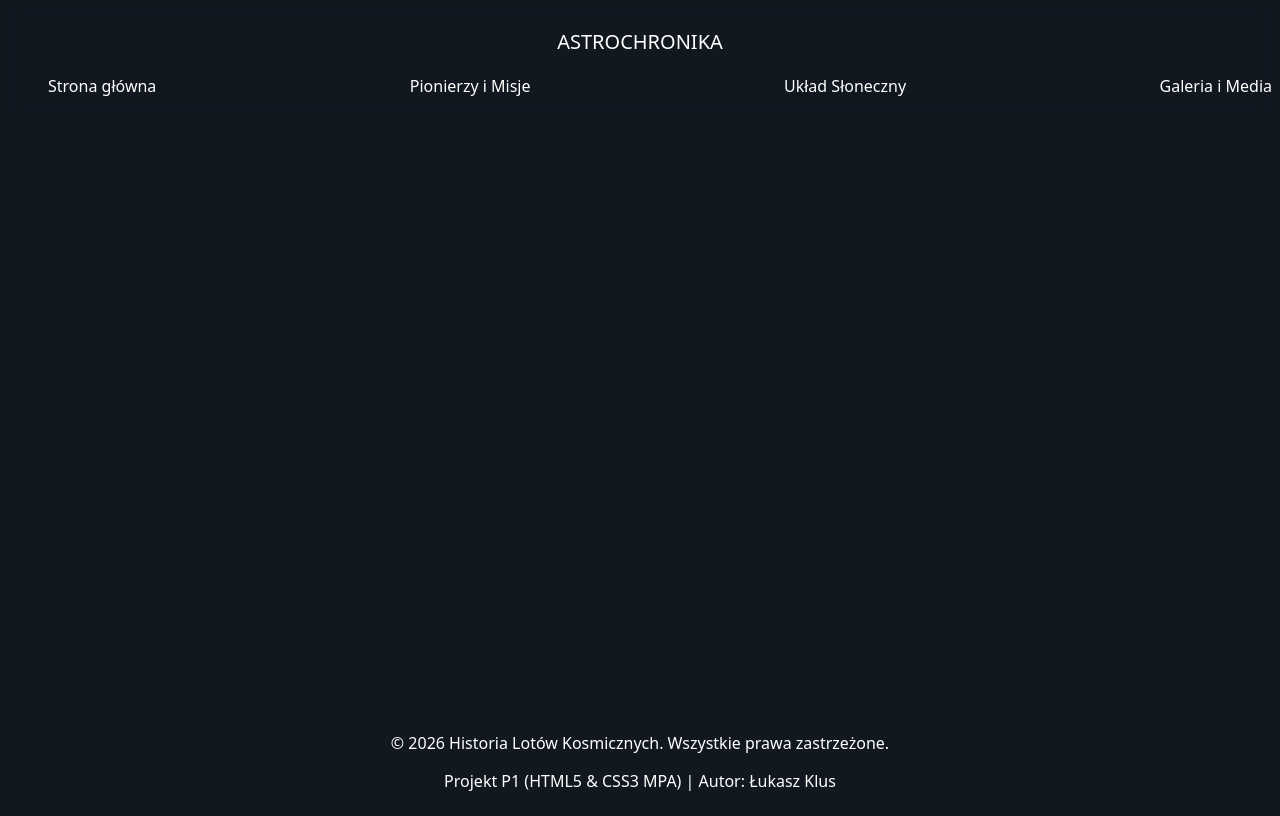
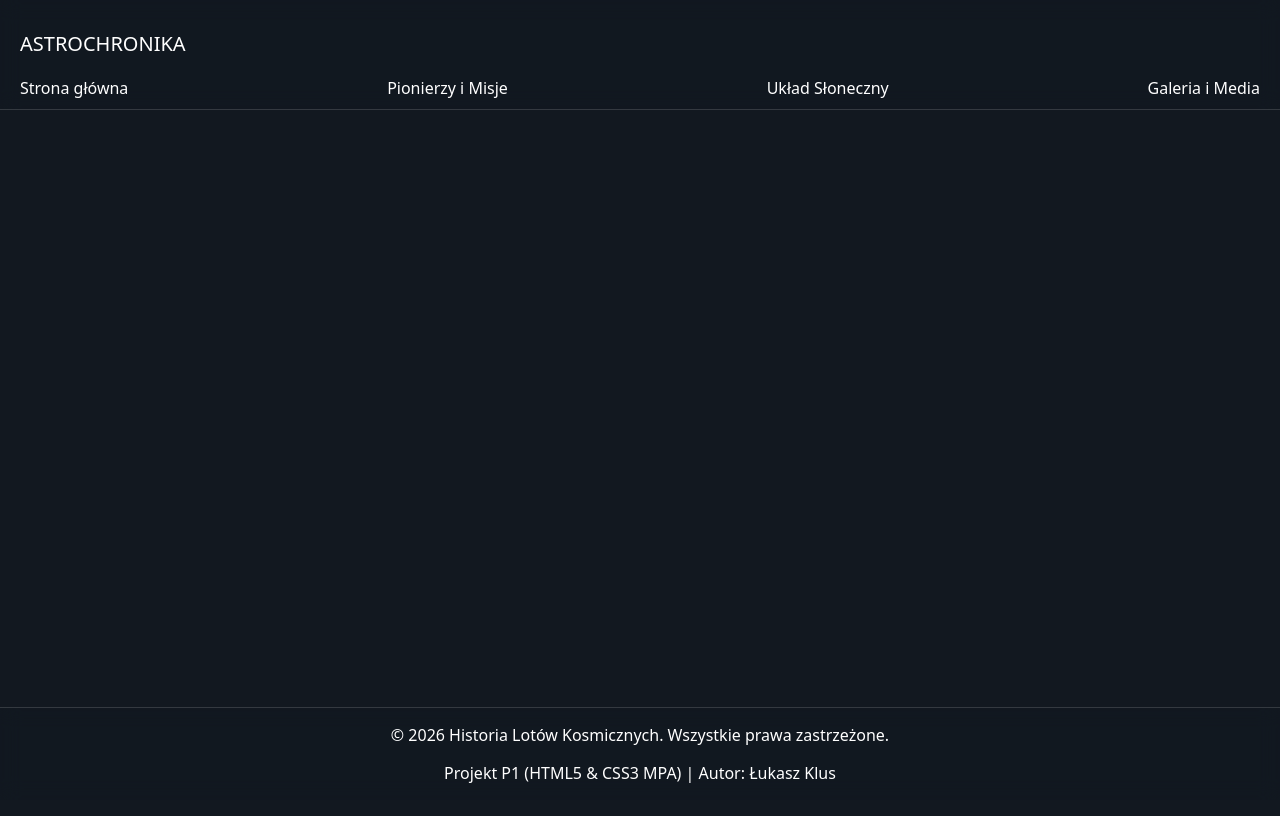
Before and after one commit to lukon-dev/Projekt-Kosmos1, a plain HTML site: page index.html in a window 1280 px wide. Drawn offline with Linux system fonts and the light colour scheme.

Commit message:
Dodanie plikow podstron, dodanie ukladu menu w flexboxie

```diff
--- a/index.html
+++ b/index.html
@@ -13,12 +13,12 @@
     <header>
       <nav>
         <p id="logo">ASTROCHRONIKA</p>
-        <ul>
-          <li>Strona główna</li>
-          <li>Pionierzy i Misje</li>
-          <li>Układ Słoneczny</li>
-          <li>Galeria i Media</li>
-        </ul>
+        <div class="menu">
+          <a href="index.html">Strona główna</a>
+          <a href="pionierzy.html">Pionierzy i Misje</a>
+          <a href="uklad.html">Układ Słoneczny</a>
+          <a href="galeria.html">Galeria i Media</a>
+        </div>
       </nav>
     </header>
     <main></main>
--- a/style.css
+++ b/style.css
@@ -14,37 +14,52 @@
     "Helvetica Neue",
     sans-serif;
 }
-header {
-  background-color: rgba(18, 24, 32, 0.75);
-  backdrop-filter: blur(10px);
-}
+
 body{
+    margin: 0;
     display: flex;
     flex-direction: column;
     min-height: 100vh;
      background-color: #121820;
 }
+footer{
+  border-top: 1px solid rgba(255,255,255,0.15);
+}
+header{
+  border-bottom: 1px solid rgba(255,255,255,0.15);
+}
+header, footer{
+background-color:rgba(18,24,32,0.75);
+backdrop-filter: blur(10px);
+}
+.menu{
+  display: flex;
+
+ justify-content: space-between;
+
+}
+.menu a{
+  transition: 0.8s ease;
+
+}
+.menu a:hover {
+border-bottom:4px solid skyblue;
+box-shadow: 0px 0px 5px rgb(7, 40, 53);
+}
+nav{
+  display: flex;
+  flex-direction: column;
+  padding: 10px 20px;
+
+}
 main{
     flex-grow:1;
 }
-nav ul {
-  display: flex;
-  justify-content: space-between;
-  list-style: none;
-
-}
-nav ul li{
-    transition: 0.8s ease;
-}
-nav ul li:hover {
-  cursor: pointer;
-  border-bottom: 3px solid rgb(70, 146, 216);
-  border-radius: 5px;
-  box-shadow: 0px 0px 10px rgb(70, 146, 216);
-
+nav a{
+  text-decoration: none;
 }
 #logo {
-  text-align: center;
+
   font-size: 20px;
 
 }
```
Also changed, not shown: galeria.html (added), pionierzy.html (added), uklad.html (added).
